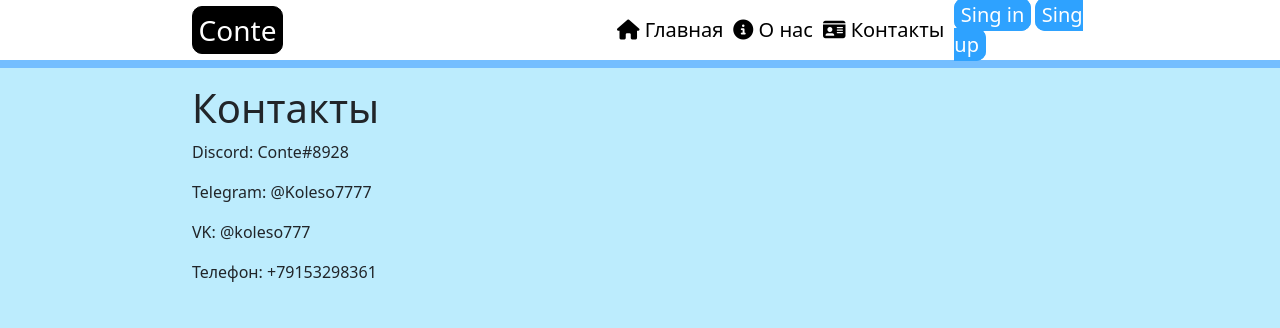
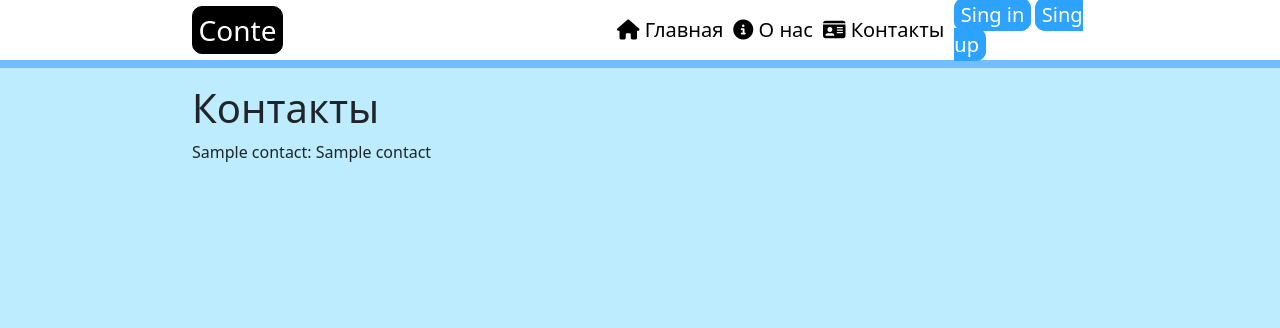
Before and after one commit to Conte777/WebFleaBot, a Django app: template templates/main/contact.html in a window 1280 px wide. Shown: the top 328 px of the page. Run offline with Django 4.2, Linux system fonts and the light colour scheme; the template is opened without the code that fills it: most values are stand-ins (such as "Sample title", 1, 10 or a date in 2020); some libraries are stand-ins or nearby versions.

Commit message:
update contact page

```diff
--- a/templates/main/contact.html
+++ b/templates/main/contact.html
@@ -6,8 +6,7 @@
 
 {% block content %}
     <h1>Контакты</h1>
-    <p>Discord: Conte#8928</p>
-    <p>Telegram: @Koleso7777</p>
-    <p>VK: @koleso777</p>
-    <p>Телефон: +79153298361</p>
+    {% for contact_name, contact in contacts.items %}
+        <p>{{ contact_name }}: {{ contact }}</p>
+    {% endfor %}
 {% endblock %}
```
Also changed, not shown: main/views.py (+9 -1 lines), templates/main/about.html (line endings or trailing spaces).
